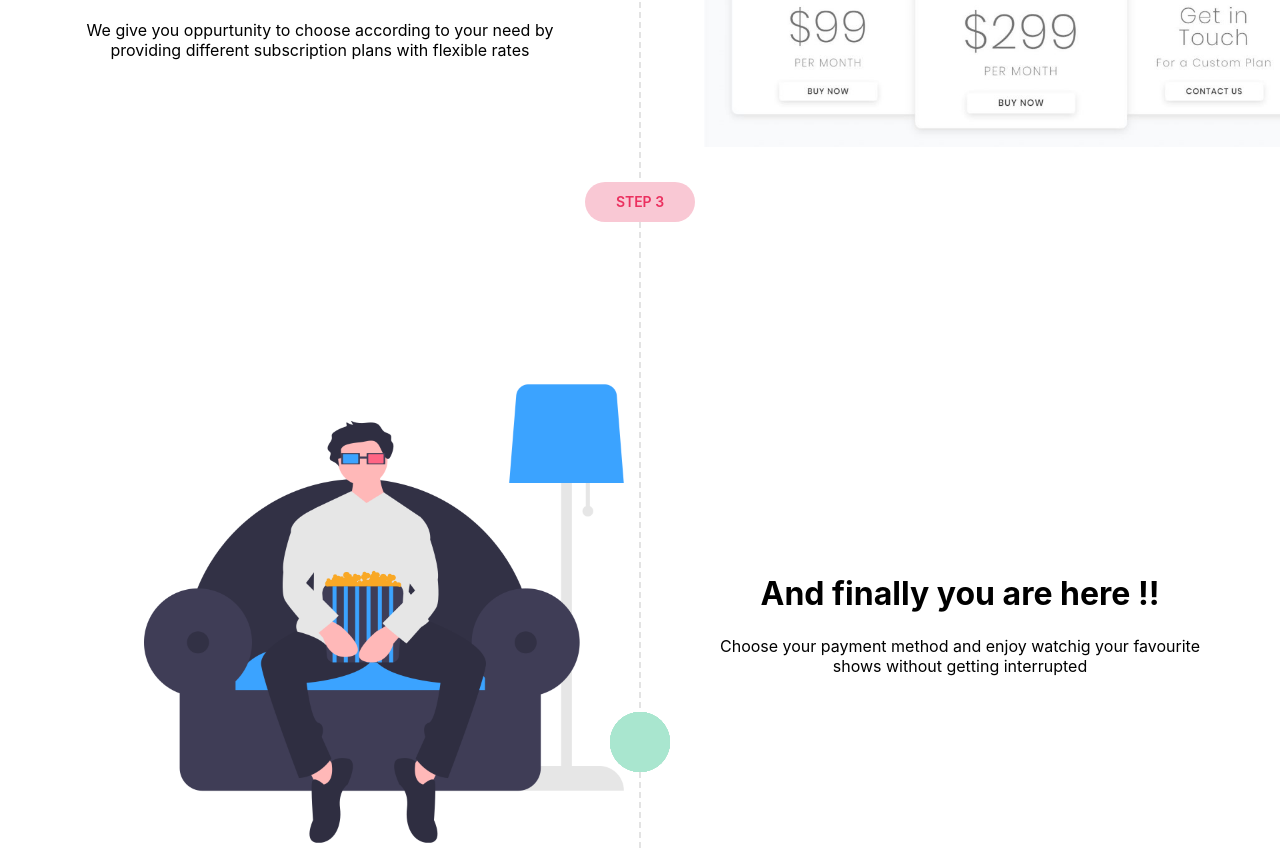
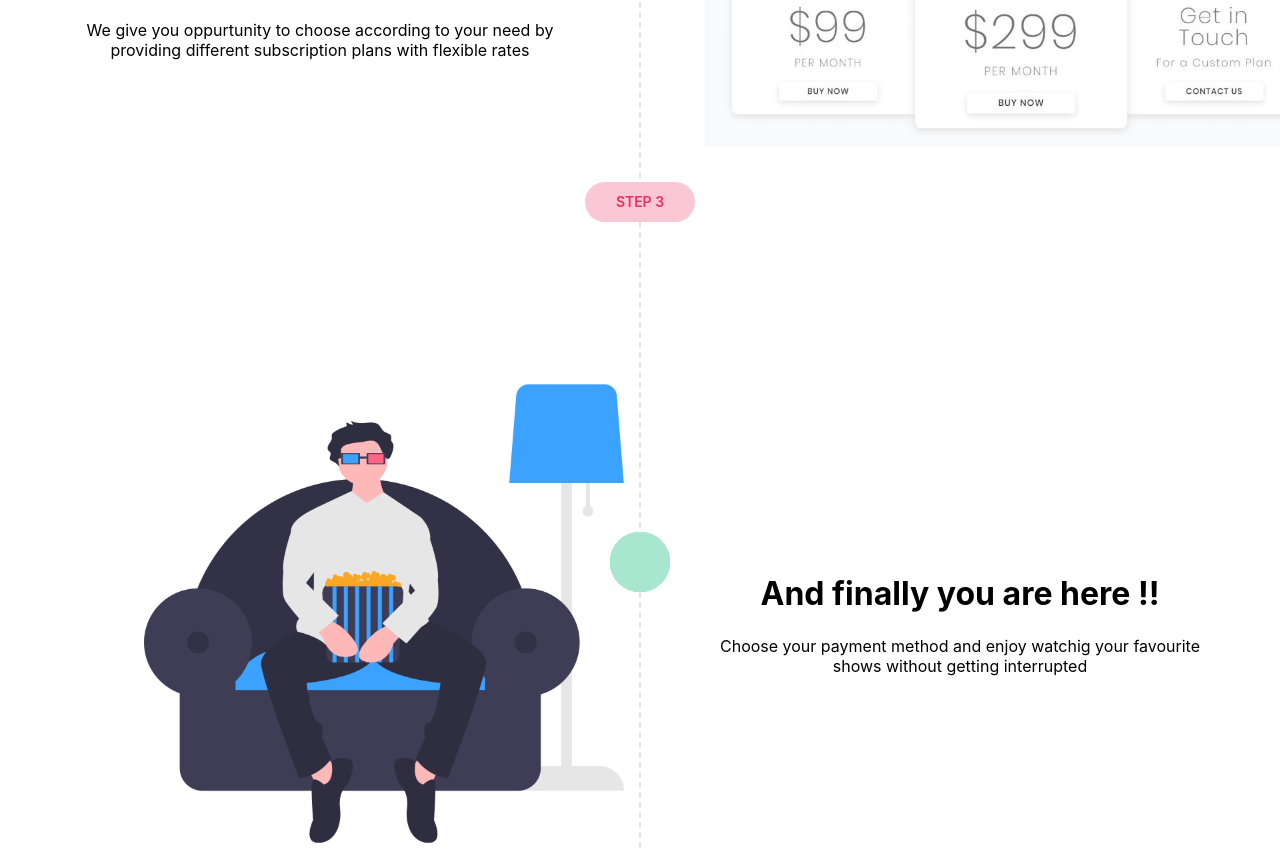
Before and after one commit to amanvirani89/avn-streamify-download, a React (Create React App) app: page / in a window 1280 px wide. Shown: the part 2268-3118 px from the top of the page. Built offline with nearby package versions, Linux system fonts and the light colour scheme; no server answers; the database is empty.

Commit message:
implemented search feature

```diff
--- a/src/css/MainSection.css
+++ b/src/css/MainSection.css
@@ -111,7 +111,7 @@
   transform: translateX(-50%);
   bottom: 0;
   left: 50%;
-  top: 2980px;
+  top: 2800px;
 }
 .works-container :last-child::after {
   content: '';
@@ -131,7 +131,7 @@
   animation-name: timeline_success_boxshadow;
   bottom: 0;
   left: 50%;
-  top: 2980px;
+  top: 2800px;
 }
 .works-container h3,
 .works-container p {
```
